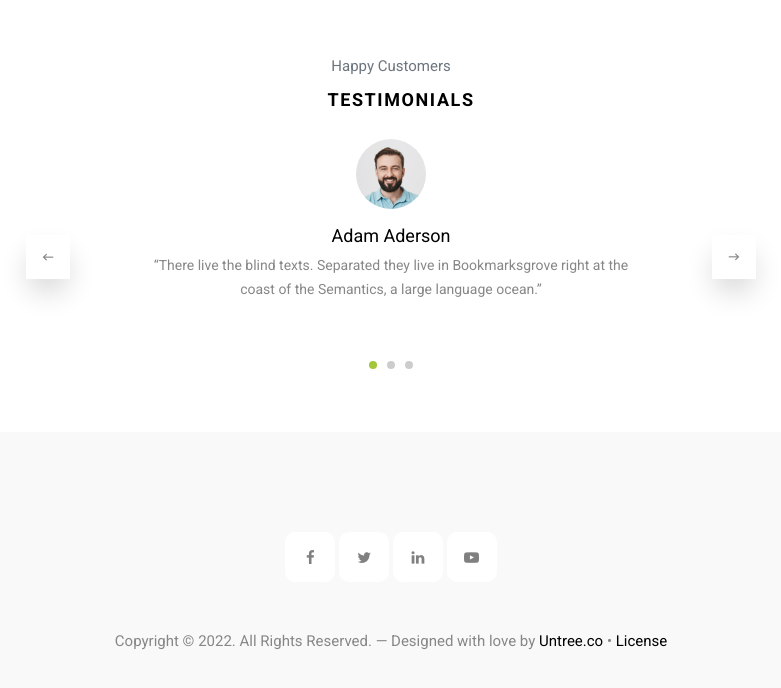
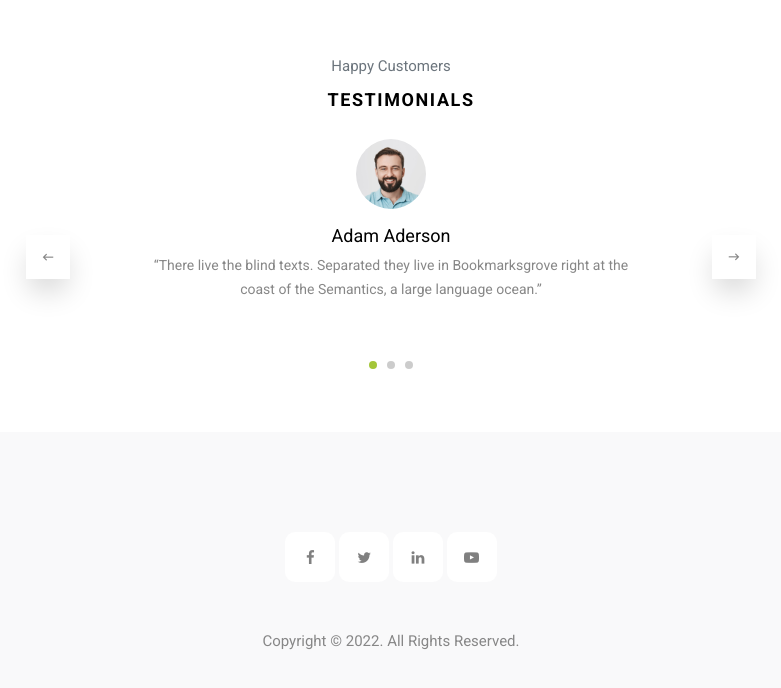
Before and after one commit to Lenesus/lenesus.github.io-Project-Story, a plain HTML site: page about.html in a window 1280 px wide. Shown: the part 1791-2479 px from the top of the page, without its empty margins (249-1030 px from the left). Drawn offline with Linux system fonts and the light colour scheme; files whose address does not match are found by name.

Commit message:
Update about.html

```diff
--- a/about.html
+++ b/about.html
@@ -298,7 +298,7 @@
                         <p>Copyright &copy;
                             <script>
                                 document.write(new Date().getFullYear());
-                            </script>. All Rights Reserved. &mdash; Designed with love by <a href="https://untree.co" target="_blank" rel="nofollow noopener">Untree.co</a> &bullet; <a href="https://untree.co/license" target="_blank" rel="nofollow noopener">License</a>
+                            </script>. All Rights Reserved.
                         </p>
                     </div>
 
```
